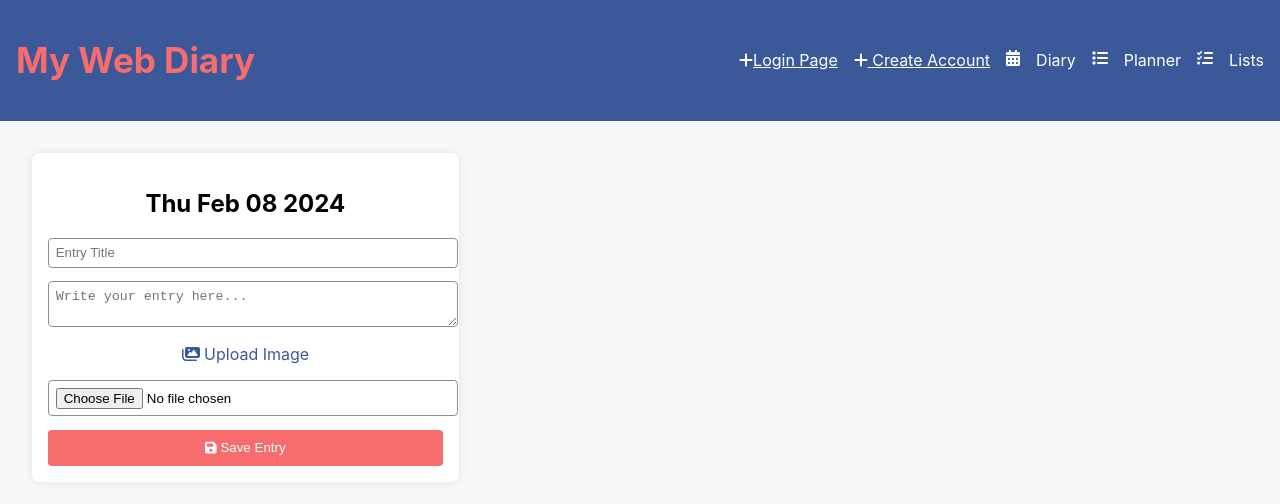
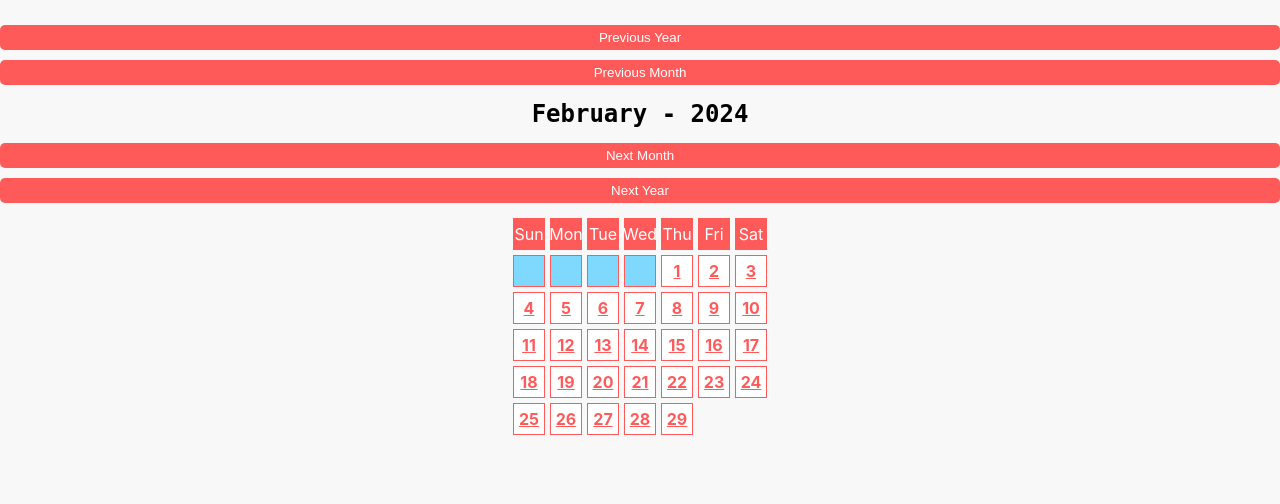
Before and after one commit to Team-Forget-Me-Not/Memory-Lane, a React (Create React App) app in the folder my-app/: page /Calendar in a window 1280 px wide. Shown: the top 504 px of the page. Built offline with nearby package versions, Linux system fonts and the light colour scheme.

Commit message:
Roberto updated pages

```diff
--- a/my-app/src/App.css
+++ b/my-app/src/App.css
@@ -10,10 +10,12 @@ body {
 }
 
 header {
-  background-color: #3b5998;
-  color: #ffffff;
+  background-color:#7fd9ff;
+  color: #ff5a5a;
+  cursor: pointer;
   padding: 1em;
   display: flex;
+  font-weight: bold;
   justify-content: space-between;
   align-items: center;
 }
@@ -21,6 +23,7 @@ header {
 nav {
   display: flex;
   gap: 1em;
+  font-weight: bold;
 }
 
 .main-section {
@@ -55,8 +58,12 @@ nav {
 
 
 a {
-  color:white;
+  color:#ff5a5a; /* Nav bar main color*/
+  font-weight: bold;
+
+
 }
+
 
 button {
   background-color: #f76c6c;
--- a/my-app/src/App.js
+++ b/my-app/src/App.js
@@ -1,8 +1,9 @@
-import React, { useState } from 'react';
-import { Link } from 'react-router-dom';  // Import Link from React Router
+import React, { useState, useRef } from 'react';
+import { Link } from 'react-router-dom';
 import './App.css';
 import { FontAwesomeIcon } from '@fortawesome/react-fontawesome';
-import { faSave, faCalendarAlt, faPlus, faList, faImages, faTasks } from '@fortawesome/free-solid-svg-icons';
+import { faSave, faCalendarAlt, faPlus, faList, faImages, faTasks, faMusic } from '@fortawesome/free-solid-svg-icons';
+import Calendar from './Calendar';
 
 const App = () => {
   const [diaryEntries, setDiaryEntries] = useState([]);
@@ -10,6 +11,30 @@ const App = () => {
   const [entryTitle, setEntryTitle] = useState('');
   const [entryText, setEntryText] = useState('');
   const [image, setImage] = useState('');
+  const [musicTitle, setMusicTitle] = useState('');
+  const [musicLink, setMusicLink] = useState('');
+  const [isTextareaExpanded, setIsTextareaExpanded] = useState(false);
+
+  const videoRef = useRef(null);
+
+  const getYouTubeVideoId = (url) => {
+    const match = url.match(/[?&]v=([^&]+)/);
+    return match ? match[1] : null;
+  };
+
+  const toggleFullScreen = () => {
+    const videoElement = videoRef.current;
+
+    if (videoElement) {
+      if (!document.fullscreenElement) {
+        videoElement.requestFullscreen().catch((err) => {
+          console.error('Error attempting to enable full screen:', err);
+        });
+      } else {
+        document.exitFullscreen();
+      }
+    }
+  };
 
   const addEntry = () => {
     const newEntry = {
@@ -17,26 +42,45 @@ const App = () => {
       title: entryTitle,
       text: entryText,
       image: image,
+      musicTitle: musicTitle,
+      musicLink: musicLink,
     };
 
     setDiaryEntries([...diaryEntries, newEntry]);
     setEntryTitle('');
     setEntryText('');
     setImage('');
+    setMusicTitle('');
+    setMusicLink('');
+    setIsTextareaExpanded(false);
+  };
+
+  const handleDayClick = (year, month, day) => {
+    setCurrentDate(new Date(year, month, day));
+  };
+
+  const expandTextarea = () => {
+    setIsTextareaExpanded(true);
+  };
+
+  const collapseTextarea = () => {
+    setIsTextareaExpanded(false);
   };
 
   return (
     <div className="App">
       <header>
-        <h1>My Web Diary</h1>
+        <h1>Memory Lane</h1>
         <nav>
-          <Link to ="/login-page">
-            <FontAwesomeIcon icon={faPlus} />Login Page
+          <Link to="/login-page">
+            <FontAwesomeIcon icon={faPlus} /> Login Page
           </Link>
           <Link to="/create-account">
-          <FontAwesomeIcon icon={faPlus} /> Create Account
+            <FontAwesomeIcon icon={faPlus} /> Create Account
           </Link>
-          <FontAwesomeIcon icon={faCalendarAlt} /> Diary
+          <Link to="/calendar">
+            <FontAwesomeIcon icon={faCalendarAlt} /> Calendar
+          </Link>
           <FontAwesomeIcon icon={faList} /> Planner
           <FontAwesomeIcon icon={faTasks} /> Lists
         </nav>
@@ -45,6 +89,7 @@ const App = () => {
       <section className="main-section">
         <div className="quick-entry-form">
           <h2>{currentDate.toDateString()}</h2>
+          <Calendar currentDate={currentDate} onDayClick={handleDayClick} />
           <input
             type="text"
             placeholder="Entry Title"
@@ -55,6 +100,9 @@ const App = () => {
             placeholder="Write your entry here..."
             value={entryText}
             onChange={(e) => setEntryText(e.target.value)}
+            onFocus={expandTextarea}
+            onBlur={collapseTextarea}
+            style={{ height: isTextareaExpanded ? '200px' : '40px' }}
           />
           <label htmlFor="image-upload" className="image-upload-label">
             <FontAwesomeIcon icon={faImages} /> Upload Image
@@ -65,11 +113,22 @@ const App = () => {
             accept="image/*"
             onChange={(e) => setImage(URL.createObjectURL(e.target.files[0]))}
           />
+          <input
+            type="text"
+            placeholder="Music Title"
+            value={musicTitle}
+            onChange={(e) => setMusicTitle(e.target.value)}
+          />
+          <input
+            type="text"
+            placeholder="Music Link"
+            value={musicLink}
+            onChange={(e) => setMusicLink(e.target.value)}
+          />
           <button onClick={addEntry}>
             <FontAwesomeIcon icon={faSave} /> Save Entry
           </button>
         </div>
-
 
         <div className="diary-entries">
           {diaryEntries.map((entry, index) => (
@@ -78,6 +137,22 @@ const App = () => {
               <h4>{entry.title}</h4>
               <p>{entry.text}</p>
               {entry.image && <img src={entry.image} alt="Entry" />}
+              {entry.musicTitle && entry.musicLink && (
+                <div className="music-section">
+                  <h4>{entry.musicTitle}</h4>
+                  <iframe
+                    ref={videoRef}
+                    title="music-player"
+                    width="100%"
+                    height="166"
+                    frameBorder="no"
+                    allow="autoplay; fullscreen"
+                    allowFullScreen
+                    src={`https://www.youtube.com/embed/${getYouTubeVideoId(entry.musicLink)}`}
+                    onClick={toggleFullScreen}
+                  ></iframe>
+                </div>
+              )}
             </div>
           ))}
         </div>
--- /dev/null
+++ b/my-app/src/Calendar.css
@@ -0,0 +1,65 @@
+/* Calendar.css */
+
+.calendar {
+    display: flex;
+    flex-direction: column;
+    align-items: center;
+    margin-top: 20px;
+  }
+
+  .calendar button {
+    margin: 5px;
+    padding: 5px;
+    cursor: pointer;
+    background-color: #ff5a5a;
+    color: #fff;
+    border: none;
+    border-radius: 5px;
+  }
+
+  .calendar h2 {
+    margin: 10px;
+    font-family: 'Monospace'; /* Use a monospaced font for a game-like feel */
+  }
+
+  .calendar-grid {
+    display: grid;
+    grid-template-columns: repeat(7, 1fr);
+    gap: 5px;
+    margin-top: 10px;
+  }
+
+  .day-header,
+  .calendar-day {
+    display: flex;
+    justify-content: center;
+    align-items: center;
+    height: 30px;
+    width: 30px;
+    border: 1px solid #ff5a5a;
+    cursor: pointer;
+  }
+
+  .day-header {
+    background-color:#ff5a5a;
+    color: #fff;
+  }
+
+  .calendar-day {
+    background-color: #fff;
+    color:#ff5a5a;
+  }
+
+  .calendar-day.active:hover {
+    background-color: #ffe6e6; /* Light red on hover */
+  }
+
+  .calendar-day.inactive {
+    background-color: #f0f0f0;
+    pointer-events: none;
+  }
+
+  .calendar-day.selected {
+    background-color: #7fd9ff;  /* Darker blue */
+    color: #fff;
+  }
--- /dev/null
+++ b/my-app/src/Calendar.js
@@ -0,0 +1,82 @@
+import React, { useState, useEffect } from 'react';
+import { Link } from 'react-router-dom';
+import './Calendar.css';
+
+const Calendar = ({ currentDate = new Date(), onDayClick }) => {
+  const [calendarYear, setCalendarYear] = useState(currentDate.getFullYear());
+  const [calendarMonth, setCalendarMonth] = useState(currentDate.getMonth());
+  const [selectedDay, setSelectedDay] = useState(null);
+
+  const monthNames = [
+    "January", "February", "March", "April", "May", "June",
+    "July", "August", "September", "October", "November", "December"
+  ];
+
+  const createCalendar = () => {
+    const daysInMonth = new Date(calendarYear, calendarMonth + 1, 0).getDate();
+    const firstDayOfMonth = new Date(calendarYear, calendarMonth, 1).getDay();
+    const daysOfWeek = ["Sun", "Mon", "Tue", "Wed", "Thu", "Fri", "Sat"];
+
+    const calendarGrid = Array.from({ length: firstDayOfMonth }, () => null);
+
+    for (let day = 1; day <= daysInMonth; day++) {
+      calendarGrid.push(day);
+    }
+
+    return (
+      <div className="calendar-grid">
+        {daysOfWeek.map((day, index) => (
+          <div key={index} className="day-header">
+            {day}
+          </div>
+        ))}
+        {calendarGrid.map((day, index) => (
+          <Link key={index} to={`/entry/${calendarYear}/${calendarMonth + 1}/${day}`}>
+            <div
+              className={`calendar-day ${day !== null ? "active" : "inactive"} ${day === selectedDay ? "selected" : ""}`}
+              onClick={() => handleDayClick(day)}
+            >
+              {day !== null ? day : ""}
+            </div>
+          </Link>
+        ))}
+      </div>
+    );
+  };
+
+  const handleNavigation = (type) => {
+    if (type === 'previousYear') {
+      setCalendarYear((prevYear) => prevYear - 1);
+    } else if (type === 'previousMonth') {
+      setCalendarMonth((prevMonth) => (prevMonth - 1 + 12) % 12);
+    } else if (type === 'nextMonth') {
+      setCalendarMonth((nextMonth) => (nextMonth + 1) % 12);
+    } else if (type === 'nextYear') {
+      setCalendarYear((nextYear) => nextYear + 1);
+    }
+  };
+
+  const handleDayClick = (day) => {
+    setSelectedDay(day);
+    if (onDayClick) {
+      onDayClick(calendarYear, calendarMonth, day);
+    }
+  };
+
+  useEffect(() => {
+    createCalendar();
+  }, [calendarYear, calendarMonth, selectedDay, onDayClick]);
+
+  return (
+    <div className="calendar">
+      <button onClick={() => handleNavigation('previousYear')}>Previous Year</button>
+      <button onClick={() => handleNavigation('previousMonth')}>Previous Month</button>
+      <h2>{`${monthNames[calendarMonth]} - ${calendarYear}`}</h2>
+      <button onClick={() => handleNavigation('nextMonth')}>Next Month</button>
+      <button onClick={() => handleNavigation('nextYear')}>Next Year</button>
+      {createCalendar()}
+    </div>
+  );
+};
+
+export default Calendar;
--- a/my-app/src/CreateAccount.css
+++ b/my-app/src/CreateAccount.css
@@ -1,6 +1,8 @@
 .create-account-page {
   text-align: center;
+
 }
+
 
 .create-account-form {
   display: inline-block;
--- a/my-app/src/CreateAccount.js
+++ b/my-app/src/CreateAccount.js
@@ -2,6 +2,7 @@ import React, { useState } from 'react';
 import './CreateAccount.css';
 import { FontAwesomeIcon } from '@fortawesome/react-fontawesome';
 import { faUser, faLock, faEnvelope, faArrowRight, faVenusMars } from '@fortawesome/free-solid-svg-icons';
+
 
 const CreateAccount = () => {
   const [firstName, setFirstName] = useState('');
--- a/my-app/src/MainApp.js
+++ b/my-app/src/MainApp.js
@@ -4,14 +4,17 @@ import { BrowserRouter as Router, Route, Switch } from 'react-router-dom';
 import CreateAccount from './CreateAccount';
 import App from './App';
 import Login from './LoginPage';
+import Calendar from './Calendar';
 
 const MainApp = () => {
   return (
     <Router>
       <Switch>
-        <Route path="/create-account" component={CreateAccount} />\
-        <Route path="/login-page" component={Login}  />
+        <Route path="/create-account" component={CreateAccount} />
+        <Route path="/login-page" component={Login} />
+        <Route path="/Calendar" component={Calendar} />
         <Route path="/" component={App} />
+
       </Switch>
     </Router>
   );
```
Also changed, not shown: my-app/public/diary.jpeg (added).
